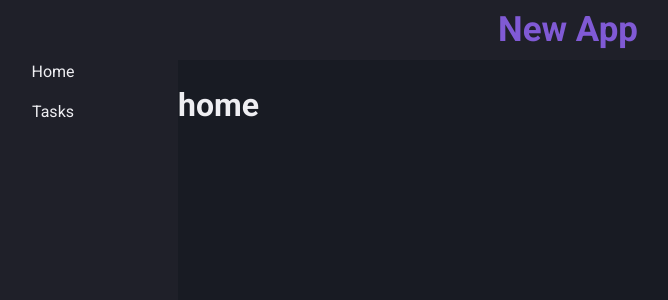
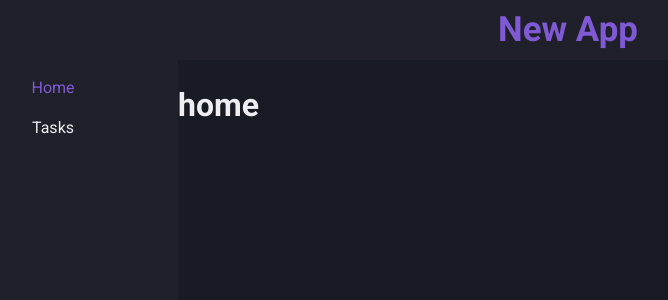
Before and after one commit to devLucasRoberto/Challenge_FE, a React (Create React App) app: page / in a window 1280 px wide. Shown: the top 300 px of the page, without its empty margins (72-740 px from the left). Built offline with nearby package versions, Linux system fonts and the light colour scheme.

Commit message:
add active link

```diff
--- a/src/components/Sidebar/NavLink.tsx
+++ b/src/components/Sidebar/NavLink.tsx
@@ -1,9 +1,13 @@
 import { Link as LinkUI, Stack } from '@mui/material'
-import { Link } from 'react-router-dom'
+import { Link, useLocation } from 'react-router-dom'
 
 export function NavLink() {
+  const location = useLocation()
+  const { pathname } = location
+
+  console.log(pathname)
   return (
-    <Stack spacing={2} fontSize="1rem">
+    <Stack spacing={2} fontSize="1rem" mt="1rem">
       <Link
         to="/"
         style={{
@@ -11,7 +15,7 @@ export function NavLink() {
         }}
       >
         <LinkUI
-          color="text.primary"
+          color={pathname === '/' ? 'secondary.main' : 'text.primary'}
           sx={{
             cursor: 'pointer',
             textDecoration: 'none',
@@ -28,7 +32,7 @@ export function NavLink() {
         }}
       >
         <LinkUI
-          color="text.primary"
+          color={pathname === '/tasks' ? 'secondary.main' : 'text.primary'}
           underline="none"
           sx={{ cursor: 'pointer', ':hover': { color: 'secondary.main' } }}
         >
```
